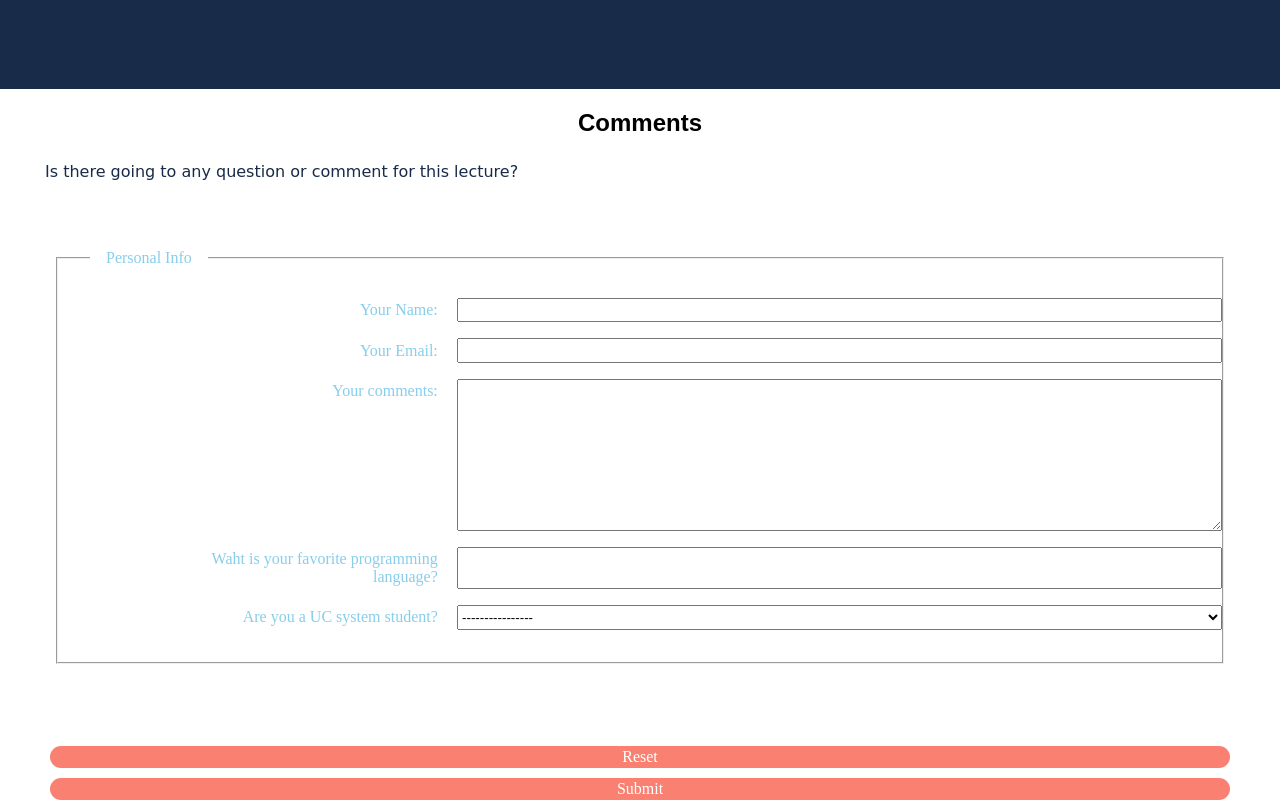
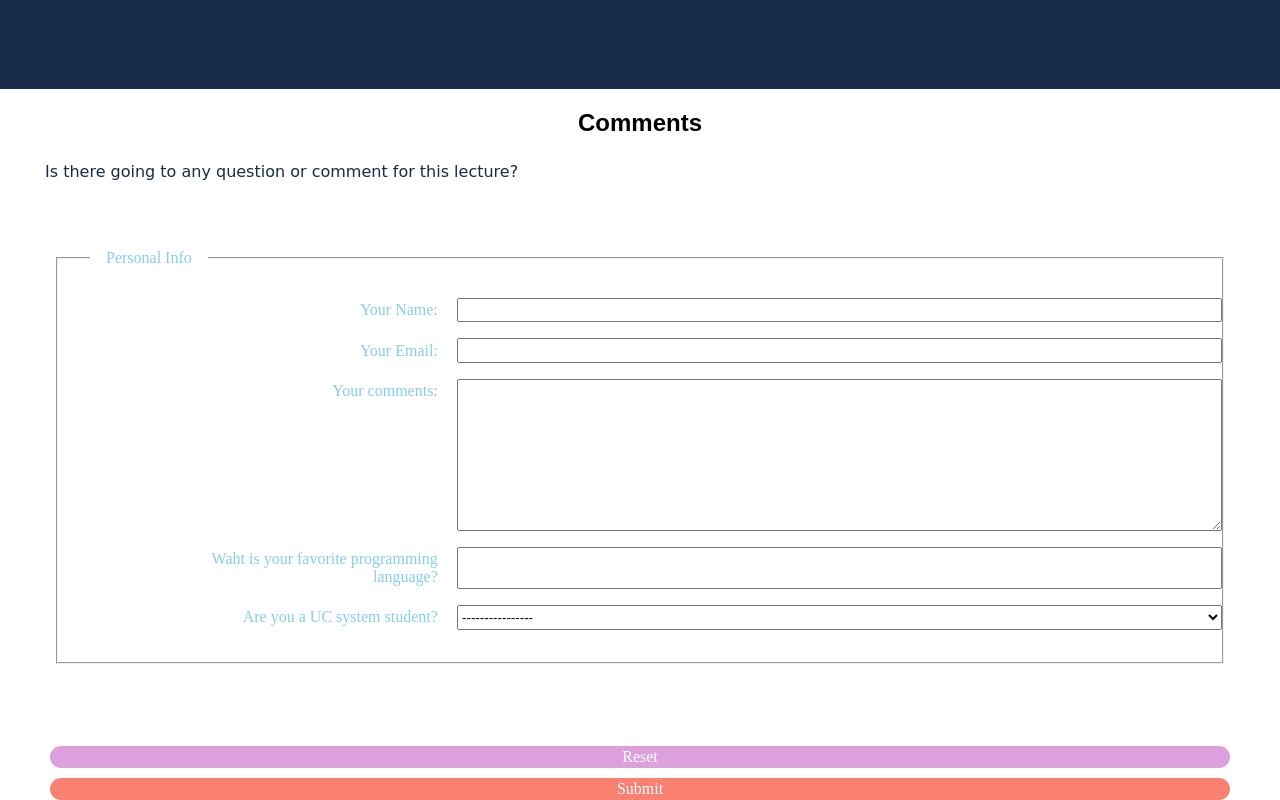
Before and after one commit to BinnYEver/fa21-cse110-lab3, a plain HTML site: page index.html in a window 1280 px wide. In both pictures the pointer is over the element "Reset". Shown: the part 2620-3420 px from the top of the page. Drawn offline with Linux system fonts and the light colour scheme.

Commit message:
fourth version

```diff
--- a/style.css
+++ b/style.css
@@ -354,6 +354,10 @@ label {
     text-align: center;
     margin: 10px 10px 10px 10px;
 }
+.part6 .buttons:hover {
+    background-color: plum;
+    border-color: plum;
+}
 
 .part6 .buttons:active{
     background-color: skyblue;
```
